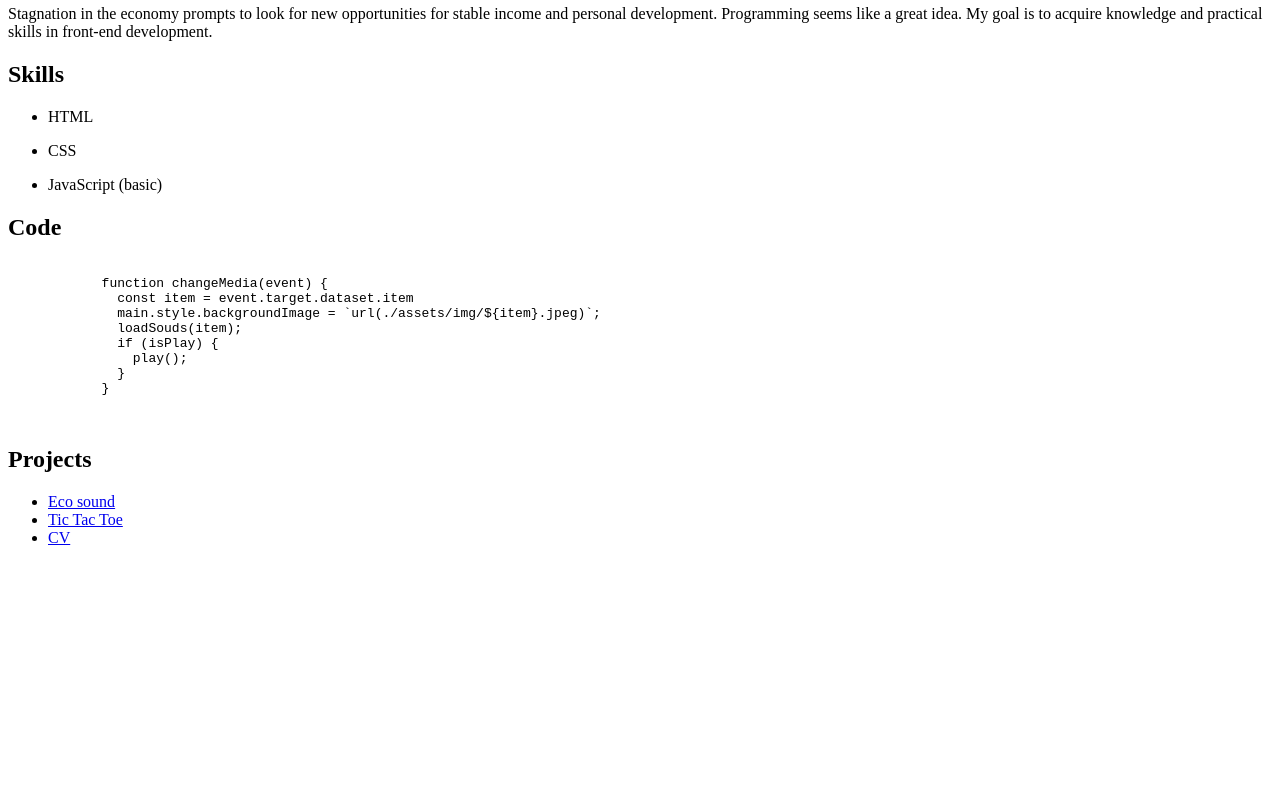
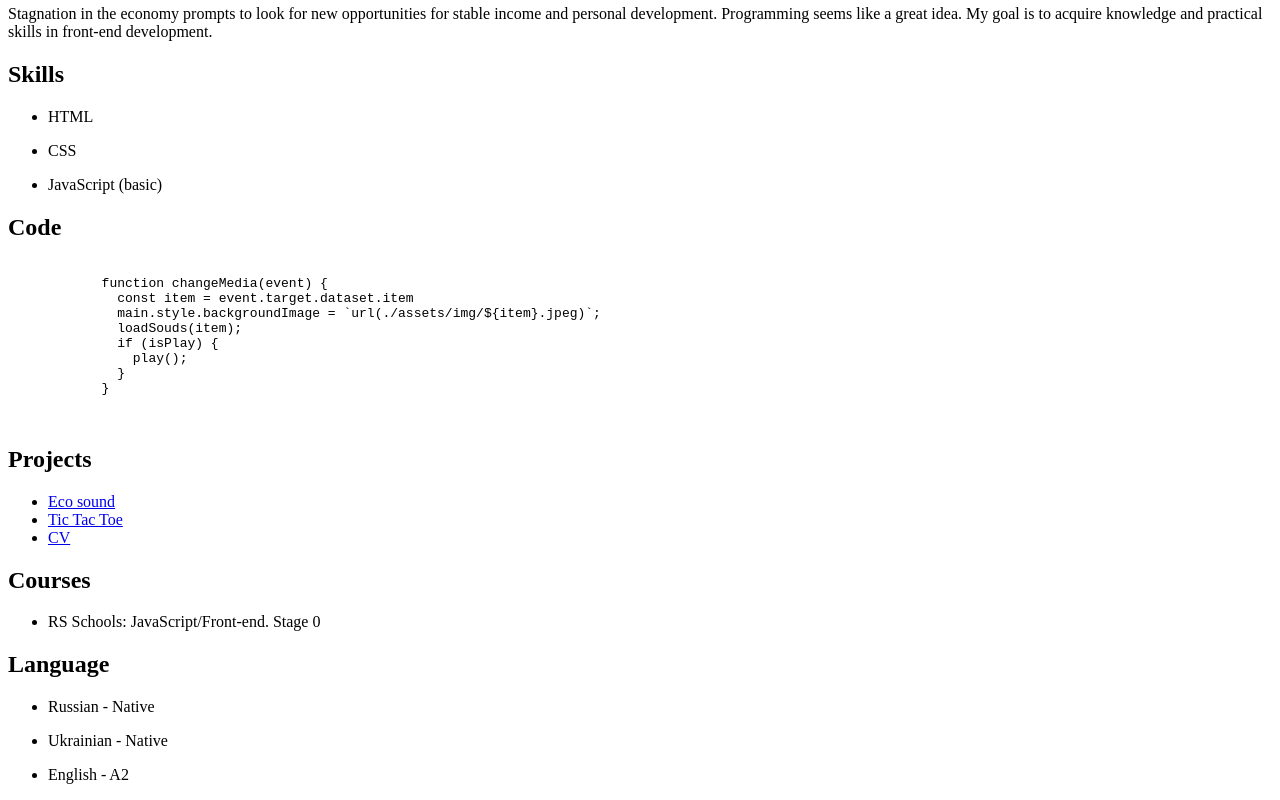
Before and after one commit to oleg1le/rsschool-cv, a plain HTML site: page index.html in a window 1280 px wide. Shown: the part 2728-3528 px from the top of the page. Before the commit the page ends 3291 px from the top, so only its background shows below. Drawn offline with Linux system fonts and the light colour scheme.

Commit message:
feat: add course and language sections

```diff
--- a/index.html
+++ b/index.html
@@ -145,6 +145,29 @@
           </li>
         </ul>
       </section>
+
+      <section class="section section__courses" id="courses">
+        <h2>Courses</h2>
+        <ul class="courses__list">
+          <li class="courses__item">
+            <p><span>RS Schools:</span> JavaScript/Front-end. Stage 0</p>
+          </li>
+        </ul>
+      </section>
+      <section class="section section__language" id="language">
+        <h2>Language</h2>
+        <ul class="language__list">
+          <li class="language__item">
+            <p><span>Russian</span> - Native</p>
+          </li>
+          <li class="language__item">
+            <p><span>Ukrainian</span> - Native</p>
+          </li>
+          <li class="language__item">
+            <p><span>English</span> - A2</p>
+          </li>
+        </ul>
+      </section>
     </div>
 
   </main>
```
